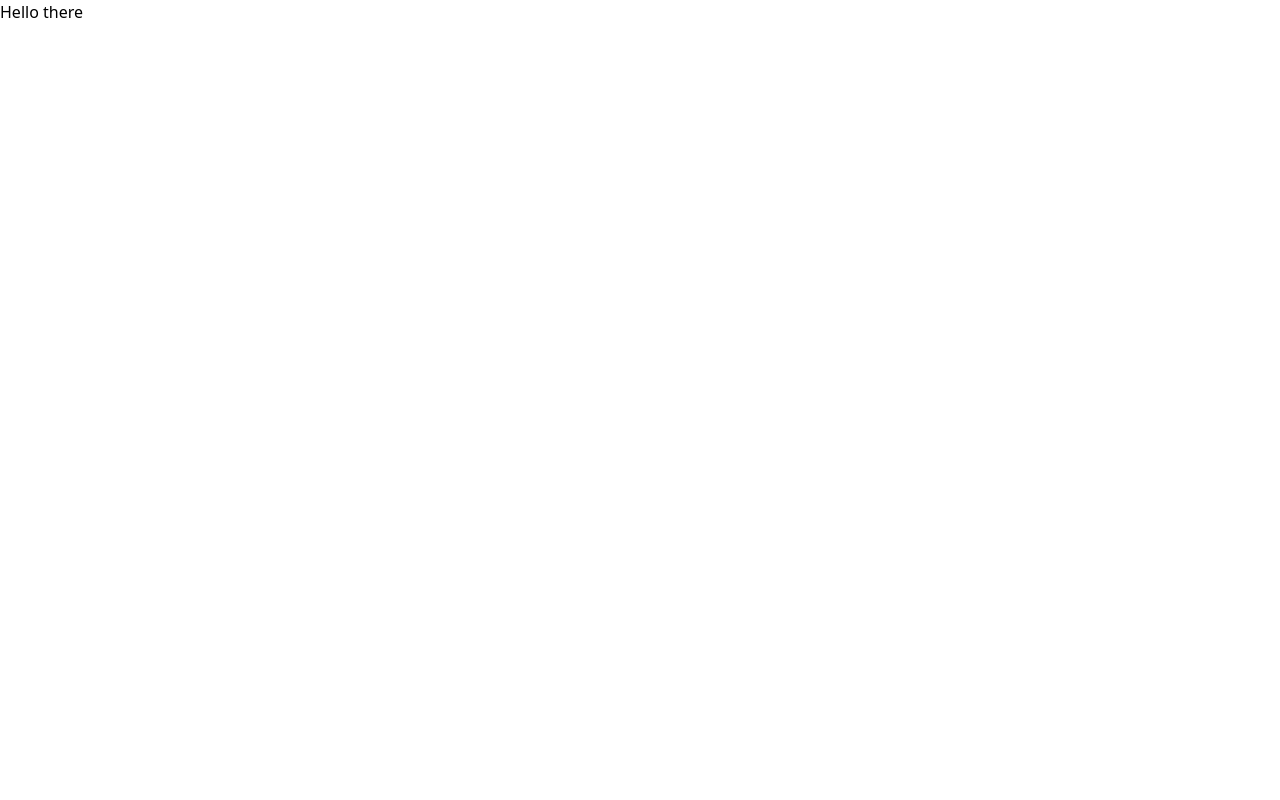
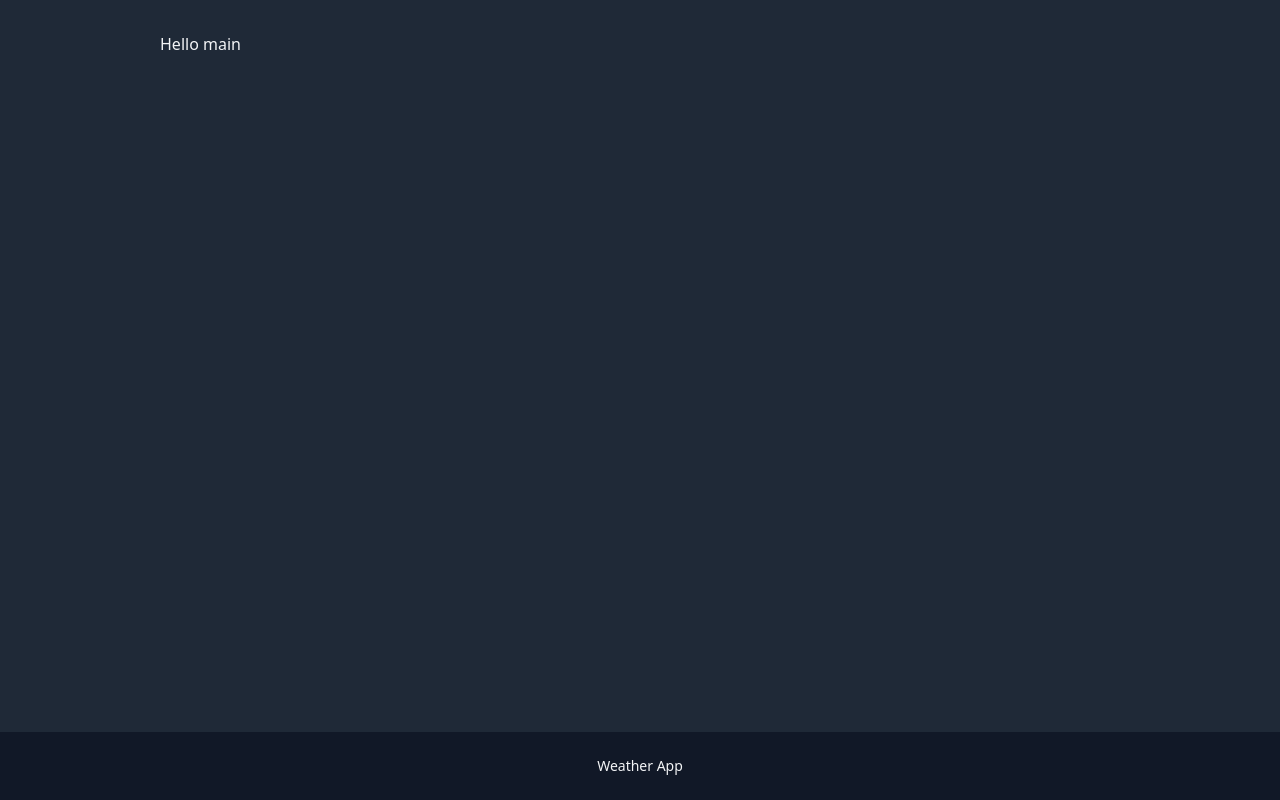
Before and after one commit to KacperNlp/vue-weather-app, a Vue app: page / in a window 1280 px wide. Built offline with nearby package versions, Linux system fonts and the light colour scheme.

Commit message:
Create app layout

```diff
--- a/index.html
+++ b/index.html
@@ -8,7 +8,7 @@
   <title>Weather App</title>
 </head>
 
-<body>
+<body class="bg-gray-800 text-gray-100">
   <div id="app"></div>
   <script type="module" src="/src/main.js"></script>
 </body>
--- a/src/App.vue
+++ b/src/App.vue
@@ -1,3 +1,14 @@
 <template>
-  <h1>Hello there</h1>
+  <app-layout>
+    <template #main>
+      <h1>Hello main</h1>
+    </template>
+    <template #footer>
+      <p>Weather App</p>
+    </template>
+  </app-layout>
 </template>
+
+<script setup>
+import AppLayout from "./layout/AppLayout.vue";
+</script>
--- /dev/null
+++ b/src/layout/AppLayout.vue
@@ -0,0 +1,10 @@
+<template>
+  <div class="flex flex-col min-h-screen">
+    <main class="w-3/4 mx-auto my-8 grow">
+      <slot name="main"></slot>
+    </main>
+    <footer class="flex justify-center bg-gray-900 px-4 py-6 text-sm">
+      <slot name="footer"></slot>
+    </footer>
+  </div>
+</template>
```
